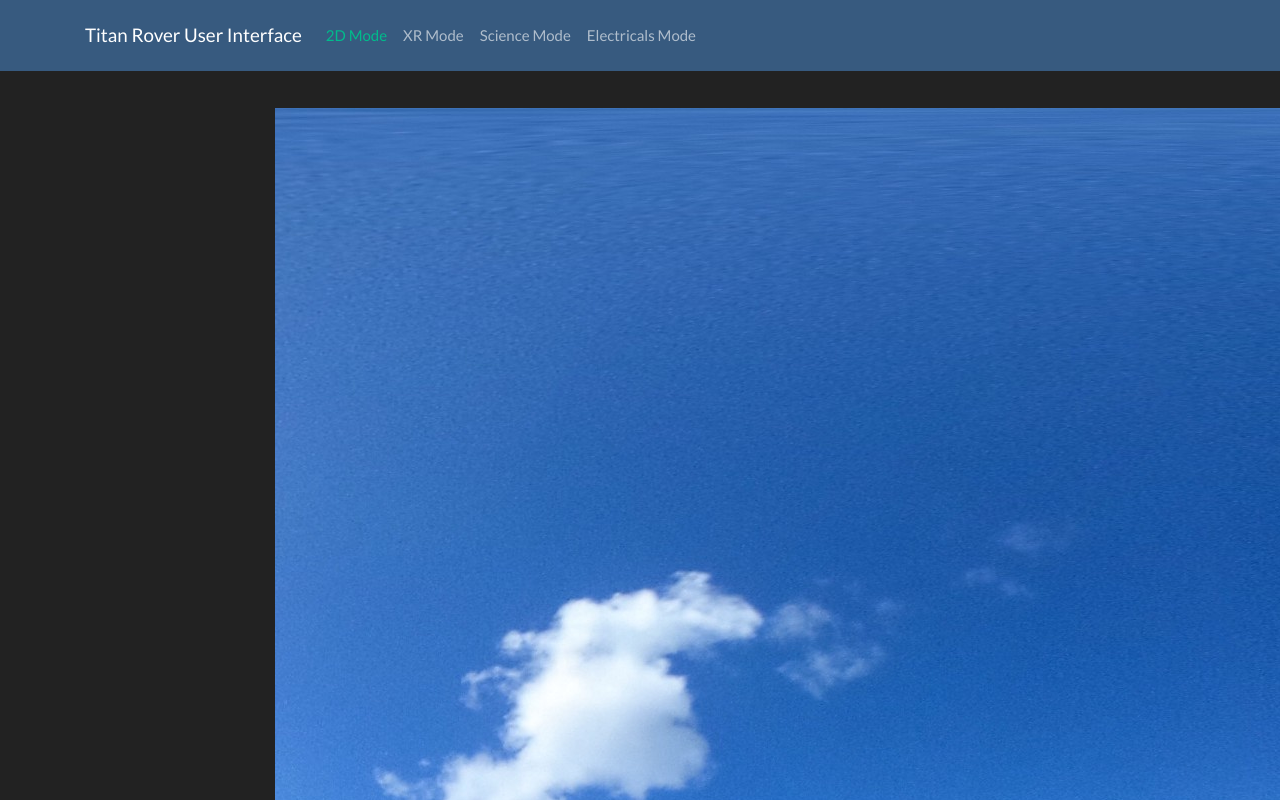
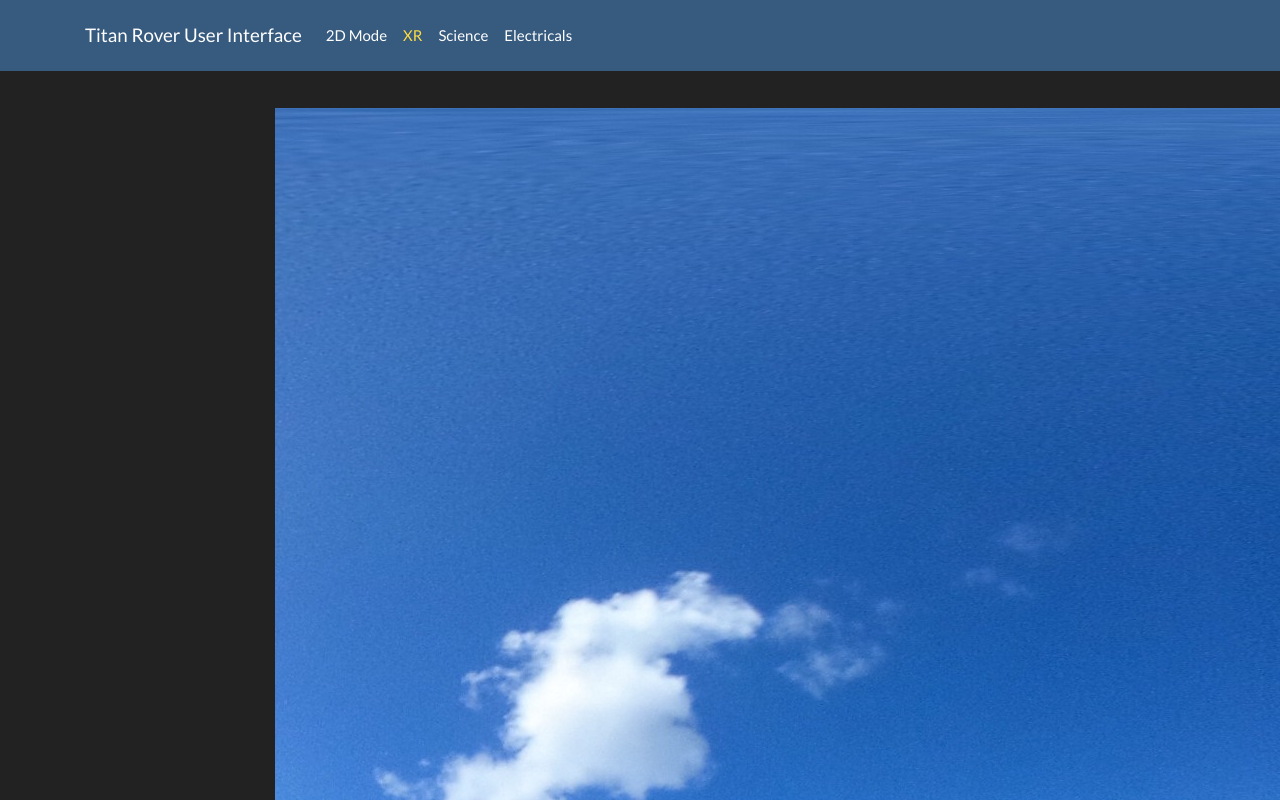
Before and after one commit to titan-rover/base_station2020, a React (Create React App) app in the folder web-ui/: page /XR in a window 1280 px wide. Shown: the top 800 px of the page. Built offline with nearby package versions, Linux system fonts and the light colour scheme.

Commit message:
Updated navbar

```diff
--- a/web-ui/src/components/Navbar.js
+++ b/web-ui/src/components/Navbar.js
@@ -1,5 +1,7 @@
 import React from 'react';
 import { Component } from 'react';
+import { NavLink} from "react-router-dom";
+import '../css/NavBar.css'
 
 class MyNavbar extends Component {
     render() {
@@ -13,22 +15,26 @@ class MyNavbar extends Component {
 
                     <div class="collapse navbar-collapse" id="navbarColor01">
                         <ul class="navbar-nav mr-auto">
-                            <li class="nav-item active">
-                                <a class="nav-link" href="https://controls.titanrover.com">2D Mode
+                            <li class="nav-item">
+                                {/* <a class="nav-link" href="https://controls.titanrover.com">2D Mode
                                 <span class="sr-only">(current)</span>
-                                </a>
+                                </a> */}
+                                <NavLink exact to ="/"className="nav-links"> 2D Mode </NavLink>
                             </li>
                             <li class="nav-item">
-                                <a class="nav-link" href="https://controls.titanrover.com/XR">XR Mode</a>
+                                {/* <a class="nav-link" href="https://controls.titanrover.com/XR">XR Mode</a> */}
                                 {/* <a class="nav-link" href="http://localhost:3000/XR">XR Mode</a> */}
+                                <NavLink exact to ="/XR" className="nav-links"> XR </NavLink>
                             </li>
                             <li class="nav-item">
-                                <a class="nav-link" href="https://controls.titanrover.com">Science Mode</a>
+                                {/* <a class="nav-link" href="https://controls.titanrover.com">Science Mode</a> */}
                                 {/* <a class="nav-link" href="http://localhost:3000/science">Science</a> */}
+                                <NavLink exact to ="/science" className="nav-links"> Science </NavLink>
                             </li>
                             <li class="nav-item">
                                 {/* <a class="nav-link" href="https://controls.titanrover.com">Electricals Mode</a> */}
-                                <a class="nav-link" href="http://localhost:3000/electricals">Electricals Mode</a>
+                                {/* <a class="nav-link" href="http://localhost:3000/electricals">Electricals Mode</a> */}
+                                <NavLink exact to ="/electricals" className="nav-links"> Electricals </NavLink>
                             </li>
                         </ul>
                     </div>
--- /dev/null
+++ b/web-ui/src/css/NavBar.css
@@ -0,0 +1,10 @@
+.nav-links {
+    color: #fff;
+    text-decoration: none;
+    padding: 0.5rem 0.5rem;
+    height: 100%;
+}
+
+.nav-item .active {
+    color: #ffdd40;
+}
```
